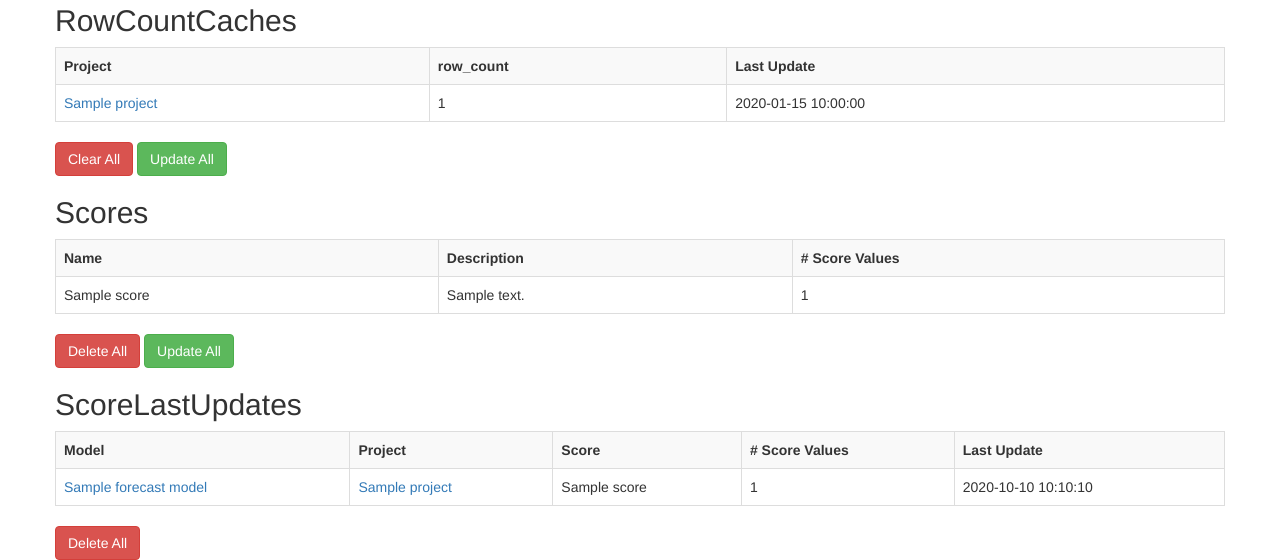
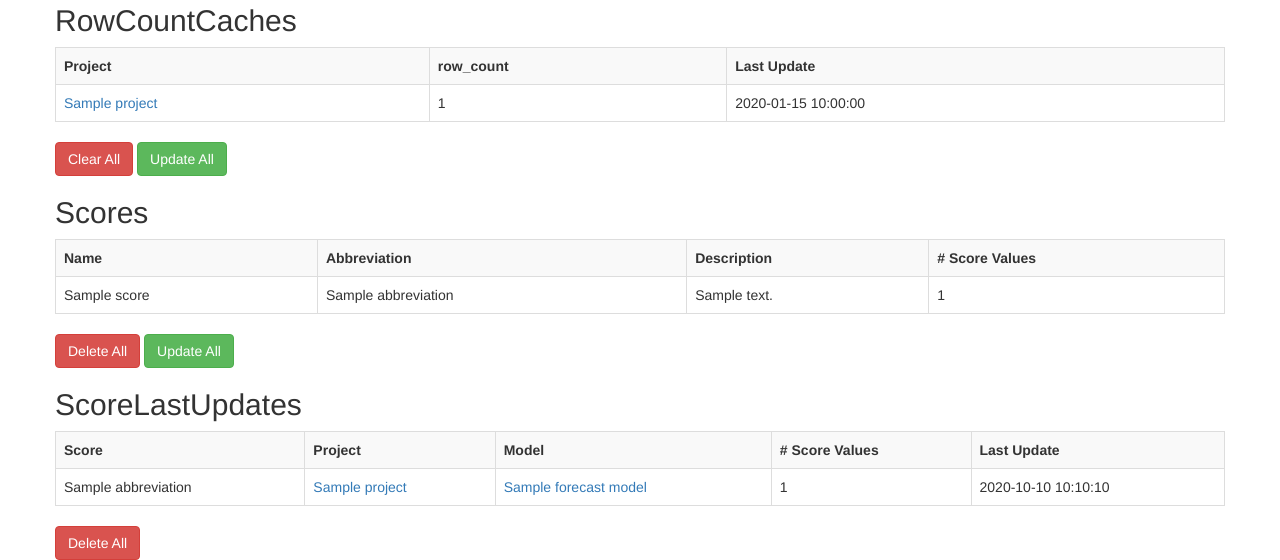
Before and after one commit to reichlab/forecast-repository, a Django app: template forecast_app/templates/zadmin.html in a window 1280 px wide. Shown: the part 781-1341 px from the top of the page. Run offline with Django 3.2, Linux system fonts and the light colour scheme; the template is opened without the code that fills it: most values are stand-ins (such as "Sample title", 1, 10 or a date in 2020); some libraries are stand-ins or nearby versions.

Commit message:
tweaked score displays

```diff
--- a/forecast_app/templates/zadmin.html
+++ b/forecast_app/templates/zadmin.html
@@ -138,12 +138,14 @@
         <table class="table table-striped table-bordered">
             <tr>
                 <th>Name</th>
+                <th>Abbreviation</th>
                 <th>Description</th>
                 <th># Score Values</th>
             </tr>
             {% for score in scores_sort_name %}
                 <tr>
                     <td>{{ score.name }}</td>
+                    <td>{{ score.abbreviation }}</td>
                     <td>{{ score.description }}</td>
                     <td>{{ score.num_score_values }}</td>
                 </tr>
@@ -172,19 +174,19 @@
     {% if score_last_update_rows %}
         <table class="table table-striped table-bordered">
             <tr>
+                <th>Score</th>
+                <th>Project</th>
                 <th>Model</th>
-                <th>Project</th>
-                <th>Score</th>
                 <th># Score Values</th>
                 <th>Last Update</th>
             </tr>
             {% for forecast_model, score, num_score_values, last_update in score_last_update_rows %}
                 <tr>
-                    <td><a href="{% url 'model-detail' forecast_model.pk %}">{{ forecast_model.name }}</a></td>
+                    <td>{{ score.abbreviation }}</td>
                     <td>
                         <a href="{% url 'project-detail' forecast_model.project.pk %}">{{ forecast_model.project.name }}</a>
                     </td>
-                    <td>{{ score.name }}</td>
+                    <td><a href="{% url 'model-detail' forecast_model.pk %}">{{ forecast_model.name }}</a></td>
                     <td>{{ num_score_values }}</td>
                     <td>{{ last_update|date:"Y-m-d h:i:s" }}</td>
                 </tr>
--- a/forecast_app/views.py
+++ b/forecast_app/views.py
@@ -63,7 +63,8 @@ def zadmin(request):
     django_db_name = db.utils.settings.DATABASES['default']['NAME']
 
     score_last_update_rows = []  # forecast_model, score, num_score_values, last_update
-    for score_last_update in ScoreLastUpdate.objects.order_by('-updated_at'):
+    for score_last_update in ScoreLastUpdate.objects \
+            .order_by('score__name', 'forecast_model__project__name', 'forecast_model__name'):
         score_last_update_rows.append(
             (score_last_update.forecast_model,
              score_last_update.score,
--- a/utils/score_util.py
+++ b/utils/score_util.py
@@ -39,8 +39,8 @@ def print():
 
     click.echo("\n* Score Forecasts:")
     for score in Score.objects.all().order_by('name'):
-        for project in Project.objects.order_by('name'):
-            for forecast_model in project.models.all().order_by('project__id', 'name'):
+        for project in Project.objects.all():
+            for forecast_model in project.models.all().order_by('project__name', 'name'):
                 score_last_update = score.last_update_for_forecast_model(forecast_model)  # None o/w
                 score_values_qs = ScoreValue.objects.filter(score=score, forecast__forecast_model__project=project)
                 last_update_str = '{:%Y-%m-%d %H:%M:%S}'.format(score_last_update.updated_at) if score_last_update \
```
